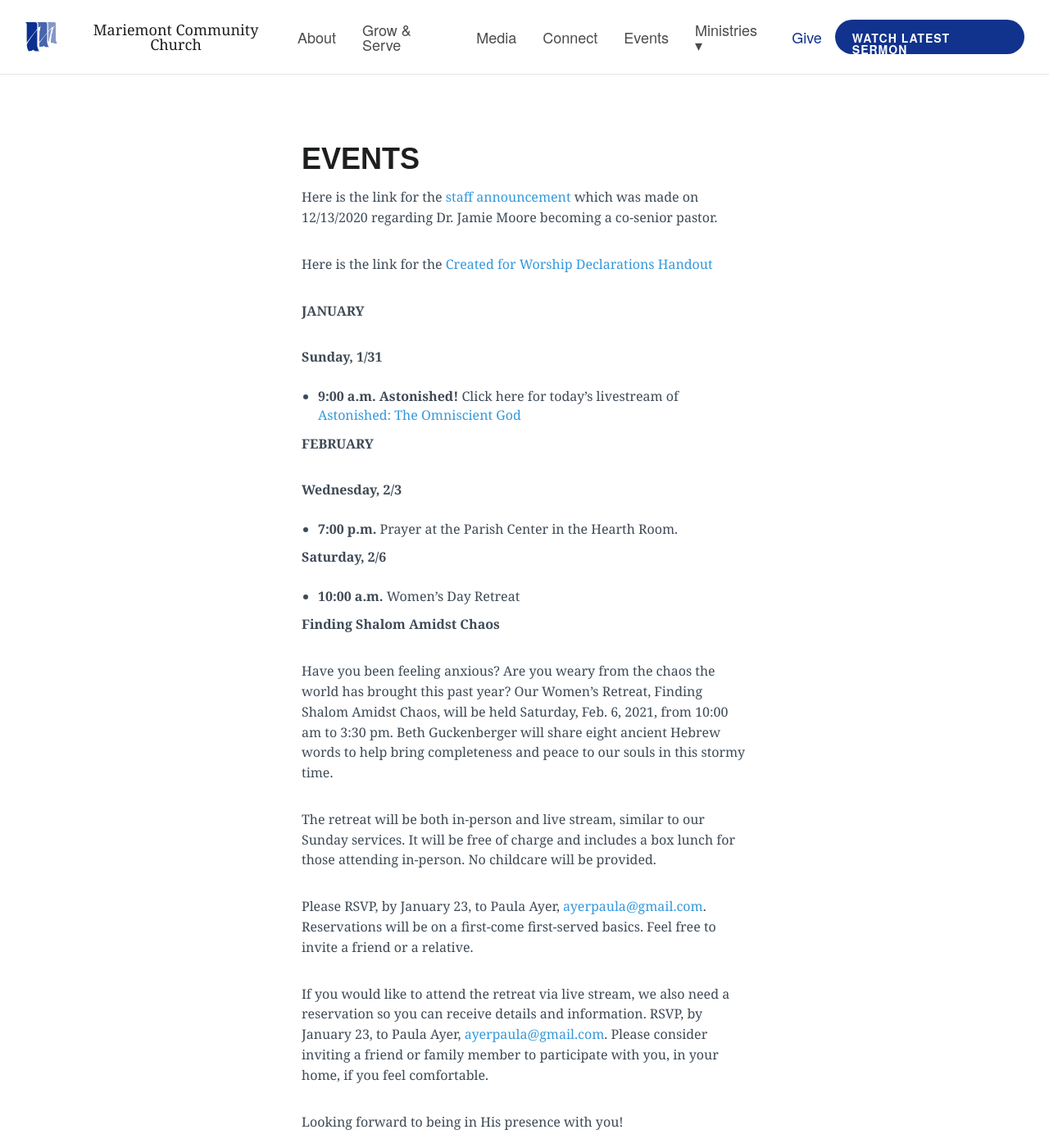
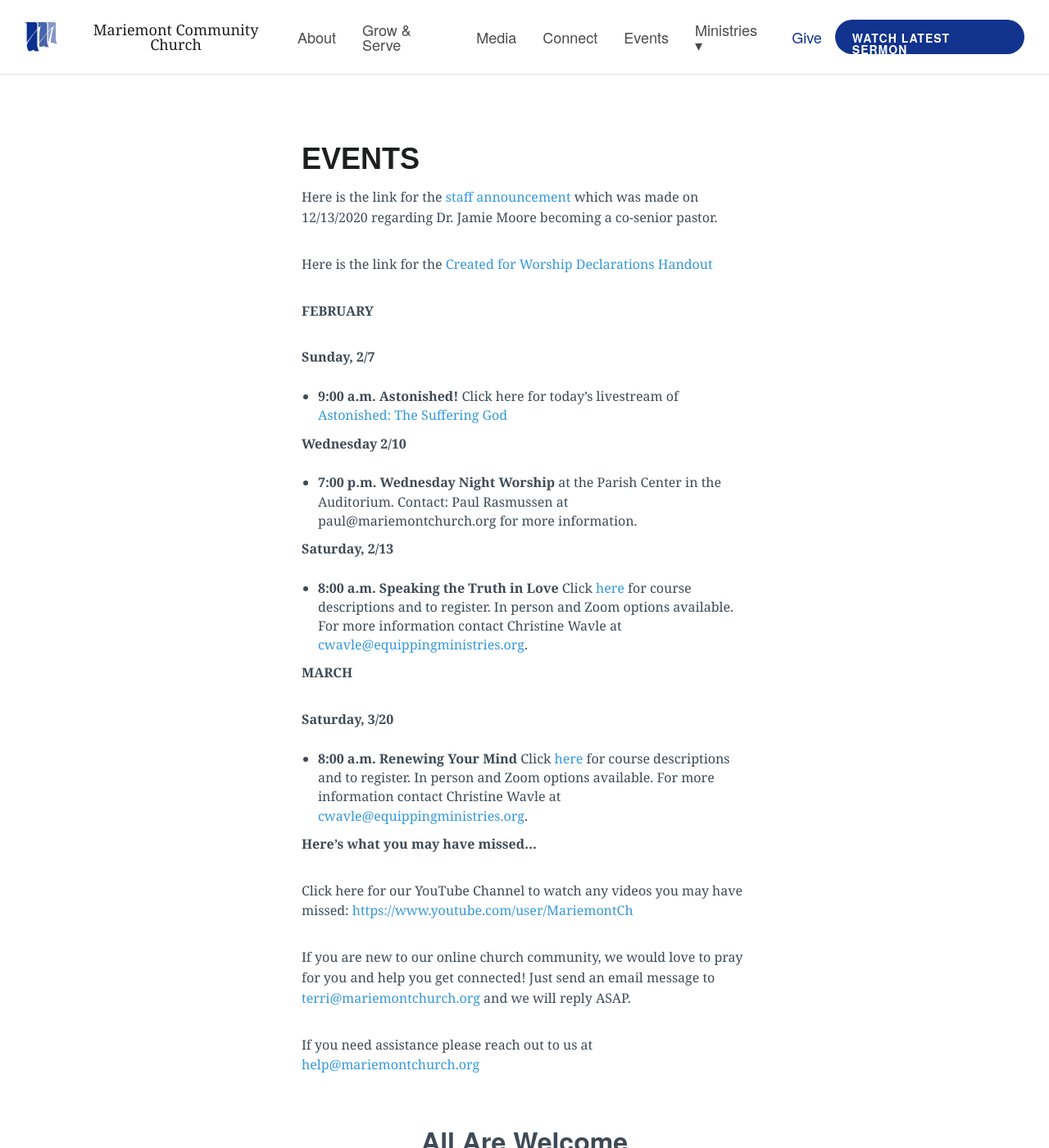
Before and after one commit to lukemoderwell/mariemont, a Jekyll site: the page built from updates.markdown, in a window 1280 px wide and 1400 px high. Shown: the whole window at 82% size. Built offline with Jekyll 4.4.1, drawn with Linux system fonts in a browser that asks for light colours; nearby versions of some CDN libraries.

Commit message:
Updated Updates

```diff
--- a/updates.markdown
+++ b/updates.markdown
@@ -15,34 +15,13 @@
 
 Here is the link for the [Created for Worship Declarations Handout](https://drive.google.com/file/d/1bCTQeDUK1bBI30rwqdyiVlecur89yNSl/view?usp=sharing)
 
-**JANUARY**
-
-**Sunday, 1/31**
-
-* **9:00 a.m.** **Astonished!**
-Click here for today's livestream of [Astonished: The Omniscient God](https://youtu.be/NmzuP3kvBw0)
 
 **FEBRUARY**
 
-**Wednesday, 2/3**
+**Sunday, 2/7**
 
-* **7:00 p.m.** Prayer at the Parish Center in the Hearth Room.
-
-**Saturday, 2/6**
-
-* **10:00 a.m.** Women's Day Retreat
-
-**Finding Shalom Amidst Chaos**
-
-Have you been feeling anxious? Are you weary from the chaos the world has brought this past year? Our Women's Retreat, Finding Shalom Amidst Chaos, will be held Saturday, Feb. 6, 2021,  from 10:00 am to 3:30 pm. Beth Guckenberger will share eight ancient Hebrew words to help bring completeness and peace to our souls in this stormy time.
-
-The retreat will be both in-person and live stream, similar to our Sunday services. It will be free of charge and includes a box lunch for those attending in-person. No childcare will be provided.
-
-Please RSVP, by January 23, to Paula Ayer, [ayerpaula@gmail.com](ayerpaula@gmail.com). Reservations will be on a first-come first-served basics. Feel free to invite a friend or a relative.
-
-If you would like to attend the retreat via live stream, we also need a reservation so you can receive details and information. RSVP, by January 23, to Paula Ayer, [ayerpaula@gmail.com](ayerpaula@gmail.com). Please consider inviting a friend or family member to participate with you, in your home, if you feel comfortable.
-
-Looking forward to being in His presence with you!
+* **9:00 a.m.** **Astonished!**
+Click here for today's livestream of [Astonished: The Suffering God](https://youtu.be/70m9KpUKwhM)
 
 **Wednesday 2/10**
 
```
